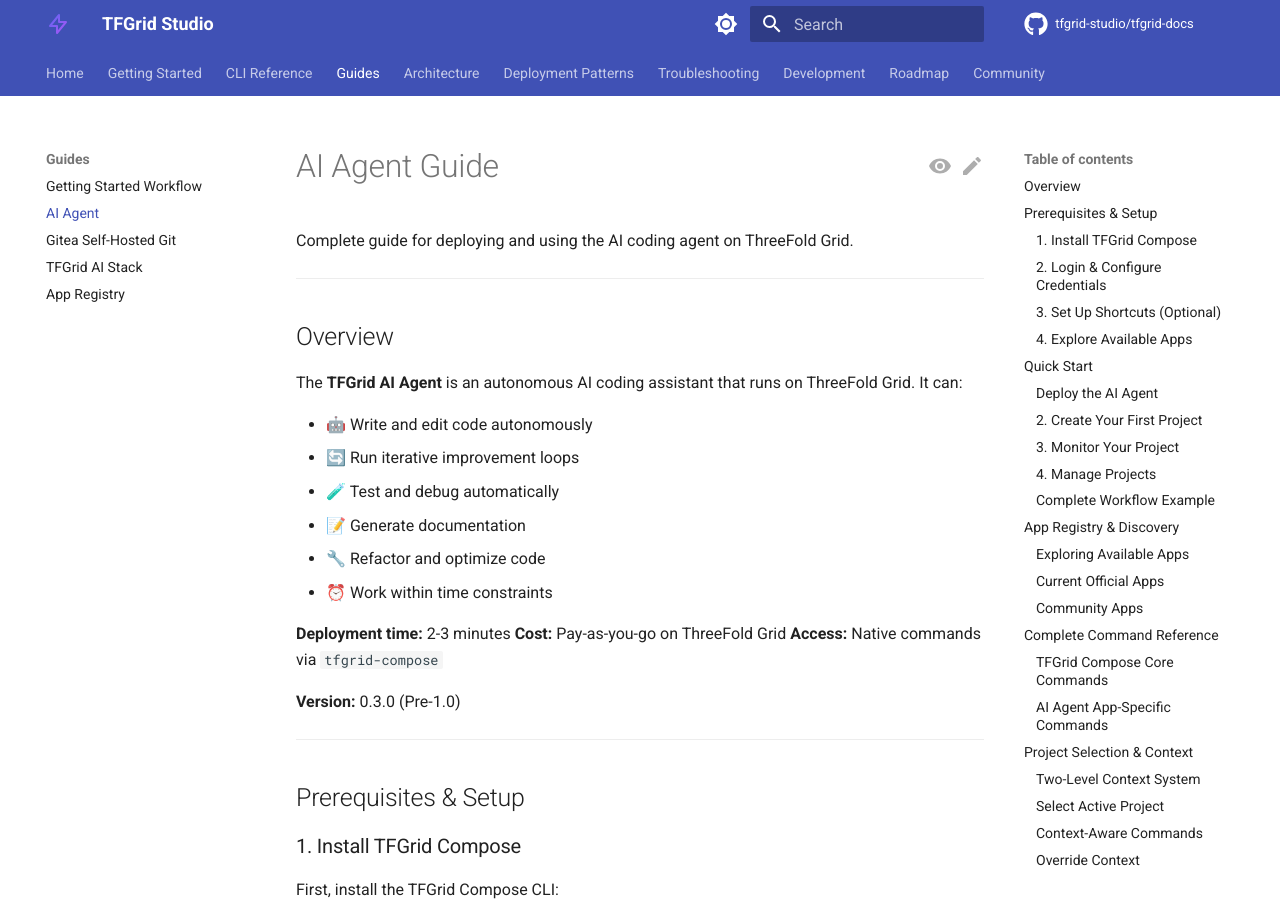
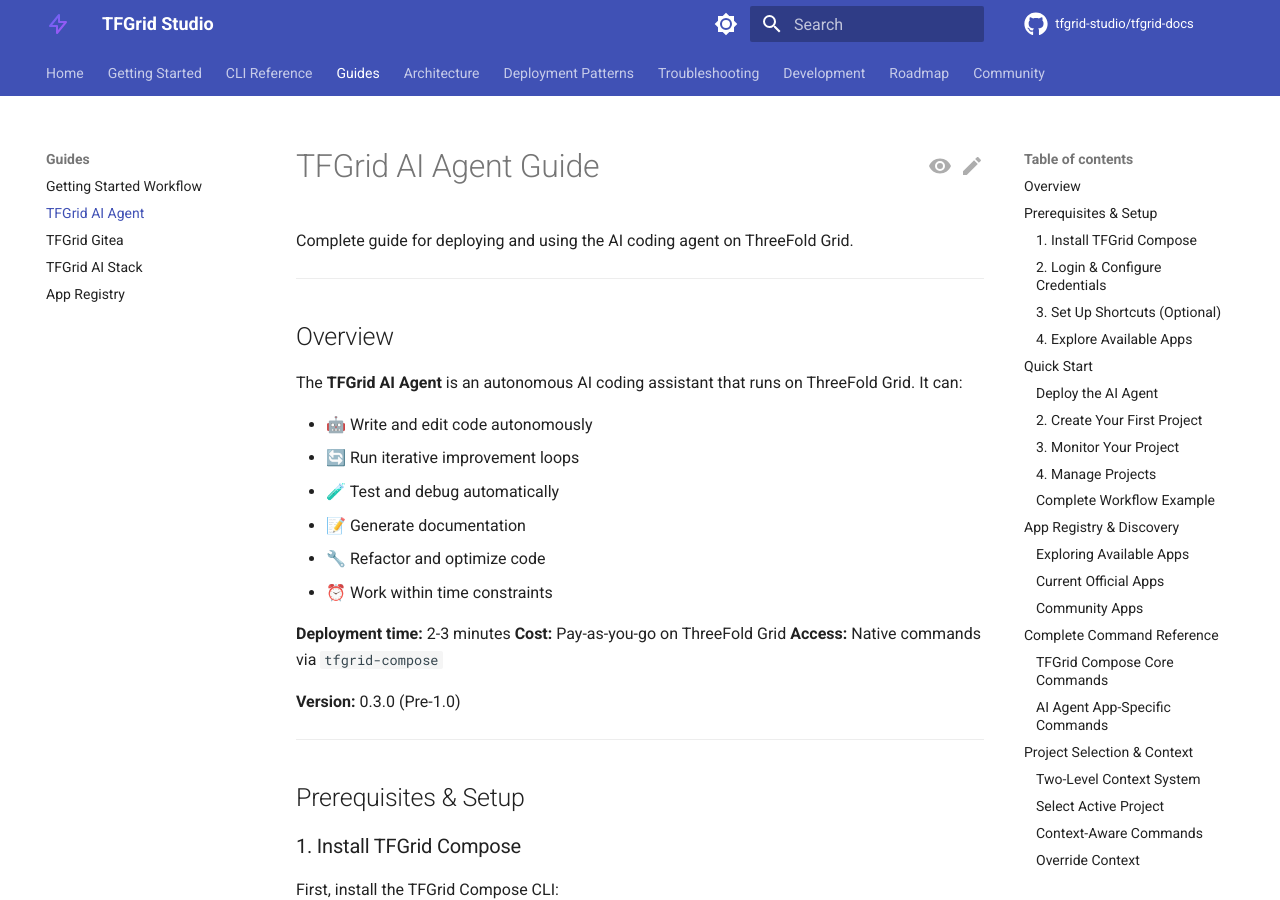
Before and after one commit to tfgrid-studio/tfgrid-docs, an MkDocs documentation site: the page built from docs/guides/tfgrid-ai-agent.md, in a window 1280 px wide and 900 px high. Built offline with MkDocs 1.6.1 and Material for MkDocs 9.7.7, drawn with Linux system fonts in a browser that asks for light colours; comment, search, counter and statistics services are not loaded; the version menu is left out; some of the changed text lies outside the part shown.

Commit message:
docs: Rename AI Agent and Gitea guide files to TFGrid AI Agent and TFGrid Gitea

```diff
--- a/docs/guides/ai-agent.md
+++ b/docs/guides/tfgrid-ai-agent.md
@@ -1,4 +1,4 @@
-# AI Agent Guide
+# TFGrid AI Agent Guide
 
 Complete guide for deploying and using the AI coding agent on ThreeFold Grid.
 
--- a/mkdocs.yml
+++ b/mkdocs.yml
@@ -132,8 +132,8 @@
 
   - Guides:
     - Getting Started Workflow: guides/getting-started-workflow.md
-    - AI Agent: guides/ai-agent.md
-    - Gitea Self-Hosted Git: guides/gitea.md
+    - TFGrid AI Agent: guides/tfgrid-ai-agent.md
+    - TFGrid Gitea: guides/tfgrid-gitea.md
     - TFGrid AI Stack: guides/tfgrid-ai-stack.md
     - App Registry: guides/app-registry.md
 
```
Also changed, not shown: docs/guides/tfgrid-gitea.md (renamed from docs/guides/gitea.md).
